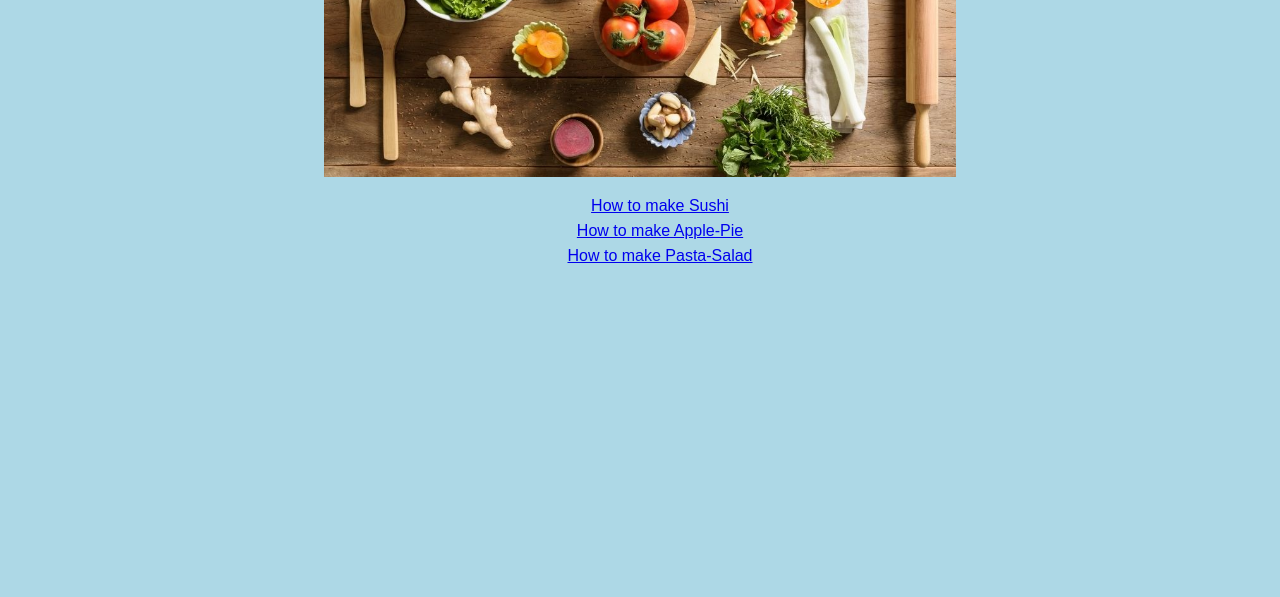
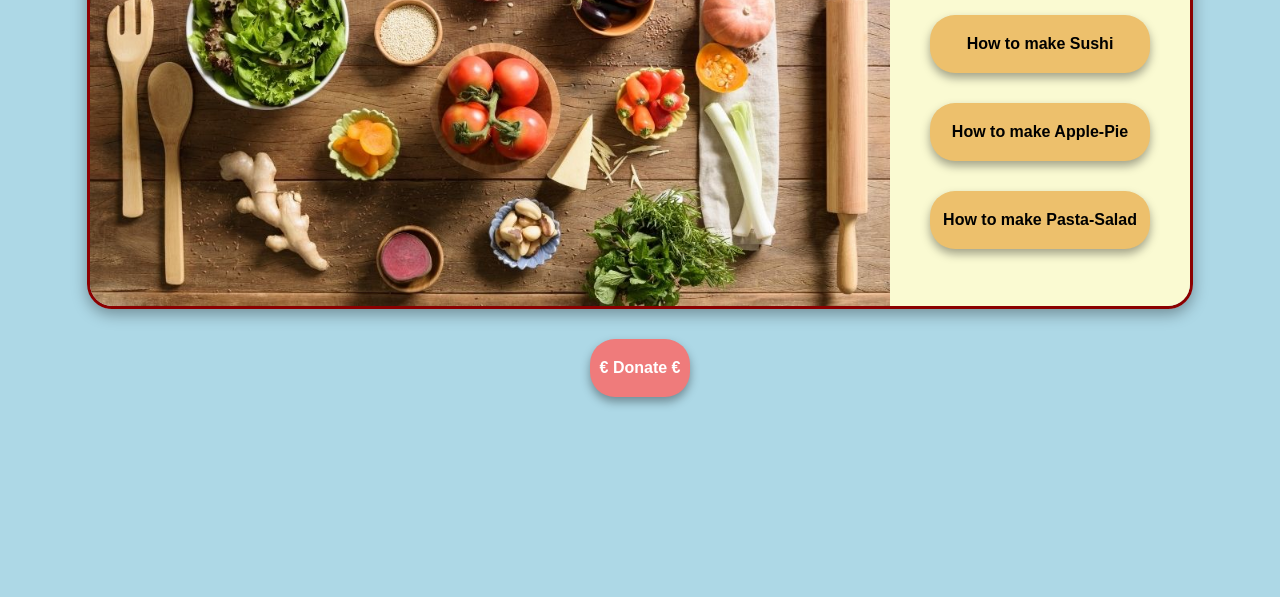
Before and after one commit to theodorhagen/odin-recipes, a plain HTML site: page index.html in a window 1280 px wide. Shown: the part 203-800 px from the top of the page. Drawn offline with Linux system fonts and the light colour scheme.

Commit message:
Overhaul of the entire landing page
Applied a more modern design to index.html after learning the css box
model. Not using flexbox yet.

```diff
--- a/index.html
+++ b/index.html
@@ -7,12 +7,21 @@
     <link rel="stylesheet" href="./style.css">
 </head>
 <body>
-    <h1>Odin Recipes</h1>
-    <img class="image" src="./ingredients.jpg" alt="A couple of ingredients in bowls">
-    <ul>
-        <li><a href="./recipes/sushi.html">How to make Sushi</a></li>
-        <li><a href="./recipes/apple-pie.html">How to make Apple-Pie</a></li>
-        <li><a href="./recipes/pasta-salad.html">How to make Pasta-Salad</a></li>
-    </ul>
+    <div class="container">
+        <img class="image" src="./ingredients.jpg" alt="A couple of ingredients in bowls">
+        <div class="content">
+        <h1 class="title">Odin Recipes</h1>
+            <ul>
+                <li class="button">How to make Sushi <a href="./recipes/sushi.html"><span class="link"></span></a></li>
+                <li class="button">How to make Apple-Pie<a href="./recipes/apple-pie.html"><span class="link"></span></a></li>
+                <li class="button">How to make Pasta-Salad<a href="./recipes/pasta-salad.html"><span class="link"></span></a></li>
+            </ul>
+        </div>
+    </div>
+    <div class="button donate">
+        € Donate €
+        <a href="https://www.youtube.com/watch?v=dQw4w9WgXcQ&ab_channel=RickAstley"><span class="link"></span></a>
+    </div>
+
 </body>
 </html>
--- a/style.css
+++ b/style.css
@@ -3,20 +3,74 @@ body {
     font-family: Arial, Helvetica, sans-serif;
 }
 
-h1 {
-    background-color: orange;
+.container {
+    overflow: hidden;
+    margin: 10% auto 0 auto;
+    width: 1100px;
+    height: 380px;
+    border: 3px solid darkred;
+    border-radius: 25px;
+    box-shadow: rgba(0, 0, 0, 0.35) 0px 5px 15px;
+}
+
+.content {
+    background-color: lightgoldenrodyellow;
+    vertical-align: top;
+    overflow: hidden;
+    height: 380px;
+}
+
+.image {
+    float:left;
+    height: auto;
+    width: 800px;
+}
+
+.title {
+    color: darkred;
     text-align: center;
 }
 
-.image {
-    display: block;
-    margin-left: auto;
-    margin-right: auto;
-    width: 50%;
+.content ul {
+    list-style: none;
+    padding: 0px;
+    text-align: center;
+    width: 220px;
+    margin: 0 auto;
 }
 
-ul {
+.button {
+    position: relative;
+    margin: 30px auto;
+    background-color: rgb(237, 192, 108);
+    padding: 20px 0;
+    border-radius: 25px;
+    box-shadow: rgba(0, 0, 0, 0.35) 0px 5px 10px;
+    font-weight: bold;
+    color: black;
+}
+
+.button:hover {
+    background-color: rgb(199, 150, 59);;
+}
+
+.link {
+    position: absolute;
+    width: 100%;
+    height: 100%;
+    top: 0px;
+    left: 0px;
+    z-index: 1;
+  }
+
+.button.donate{
+    background-color: rgb(239, 123, 123);
+    color: white;
+    display: block;
+    width: 100px;
     text-align: center;
-    list-style-type: none;
-    line-height: 25px;
 }
+
+.button.donate:hover{
+    background-color: rgb(196, 100, 100);
+}
```
